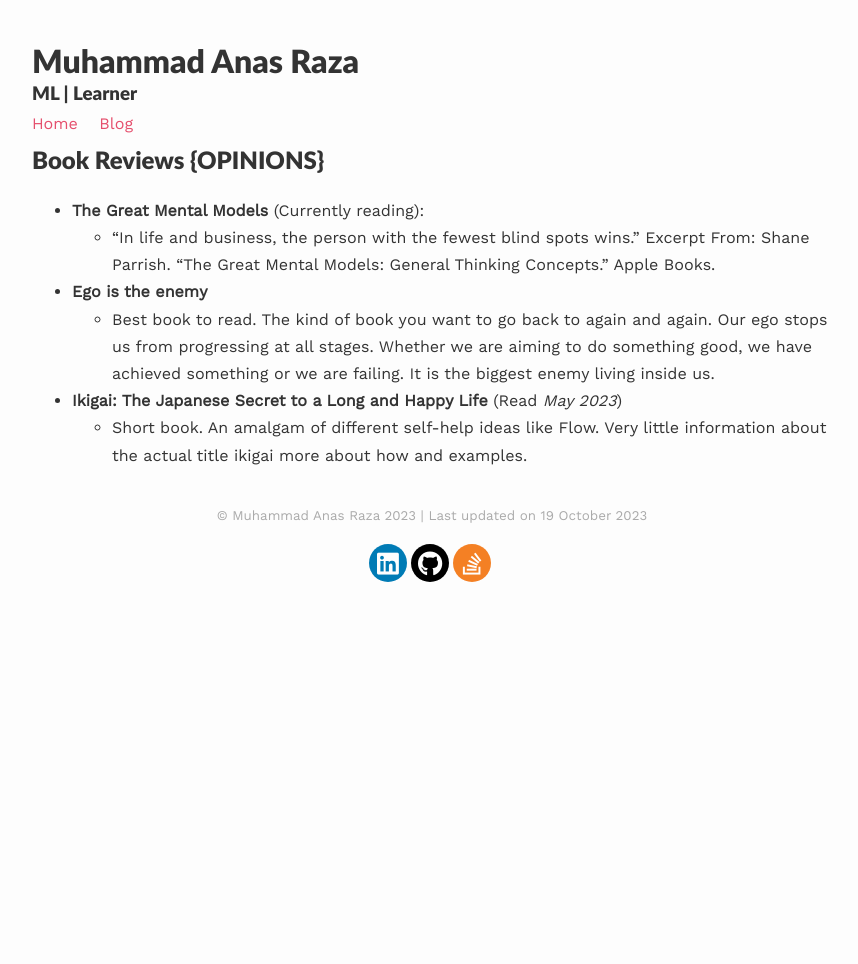
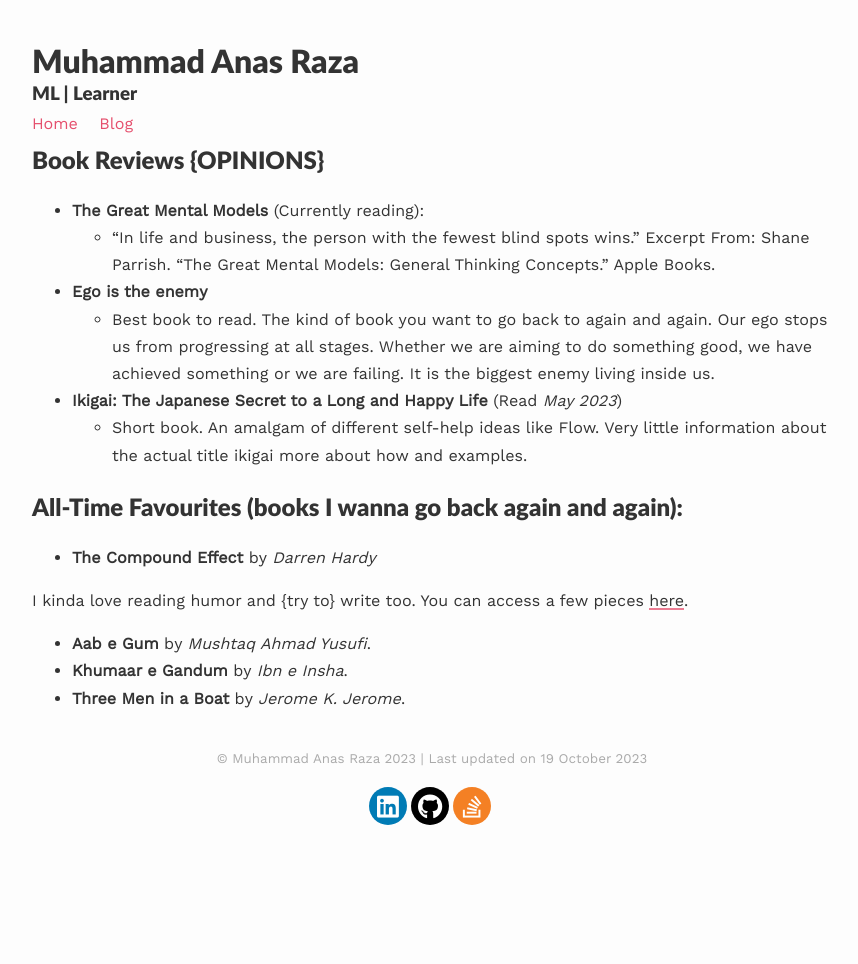
Before and after one commit to anas-rz/anas-rz.github.io, a Jekyll site: the page built from readings.md, in a window 1280 px wide. Shown: the whole page, without its empty margins (208-1066 px from the left). Built offline with Jekyll 4.4.1, drawn with Linux system fonts in a browser that asks for light colours; nearby versions of some CDN libraries; a script that is not in the unit is left out.

Commit message:
Update readings.md

```diff
--- a/readings.md
+++ b/readings.md
@@ -12,3 +12,13 @@ Excerpt From: Shane Parrish. “The Great Mental Models: General Thinking Concep
   - Best book to read. The kind of book you want to go back to again and again. Our ego stops us from progressing at all stages. Whether we are aiming to do something good, we have achieved something or we are failing. It is the biggest enemy living inside us.
 - **Ikigai: The Japanese Secret to a Long and Happy Life** (Read *May 2023*)
   - Short book. An amalgam of different self-help ideas like Flow. Very little information about the actual title ikigai more about how and examples.
+
+## All-Time Favourites (books I wanna go back again and again):
+
+- **The Compound Effect** by _Darren Hardy_
+
+I kinda love reading humor and \{try to\} write too. You can access a few pieces [here](https://www.facebook.com/anaswriting/).
+
+- **Aab e Gum** by _Mushtaq Ahmad Yusufi_.
+- **Khumaar e Gandum** by _Ibn e Insha_.
+- **Three Men in  a Boat** by _Jerome K. Jerome_.
```
